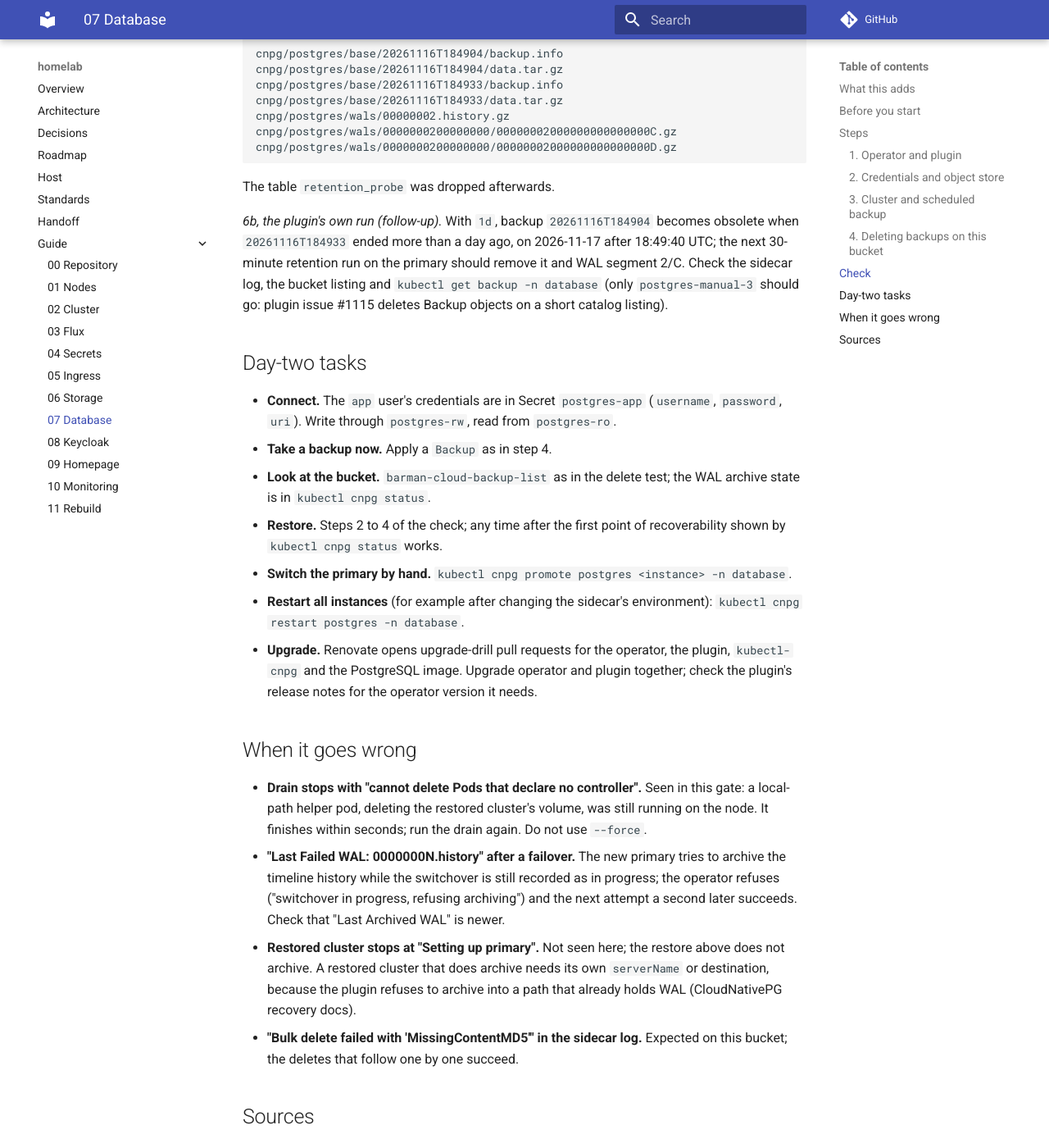
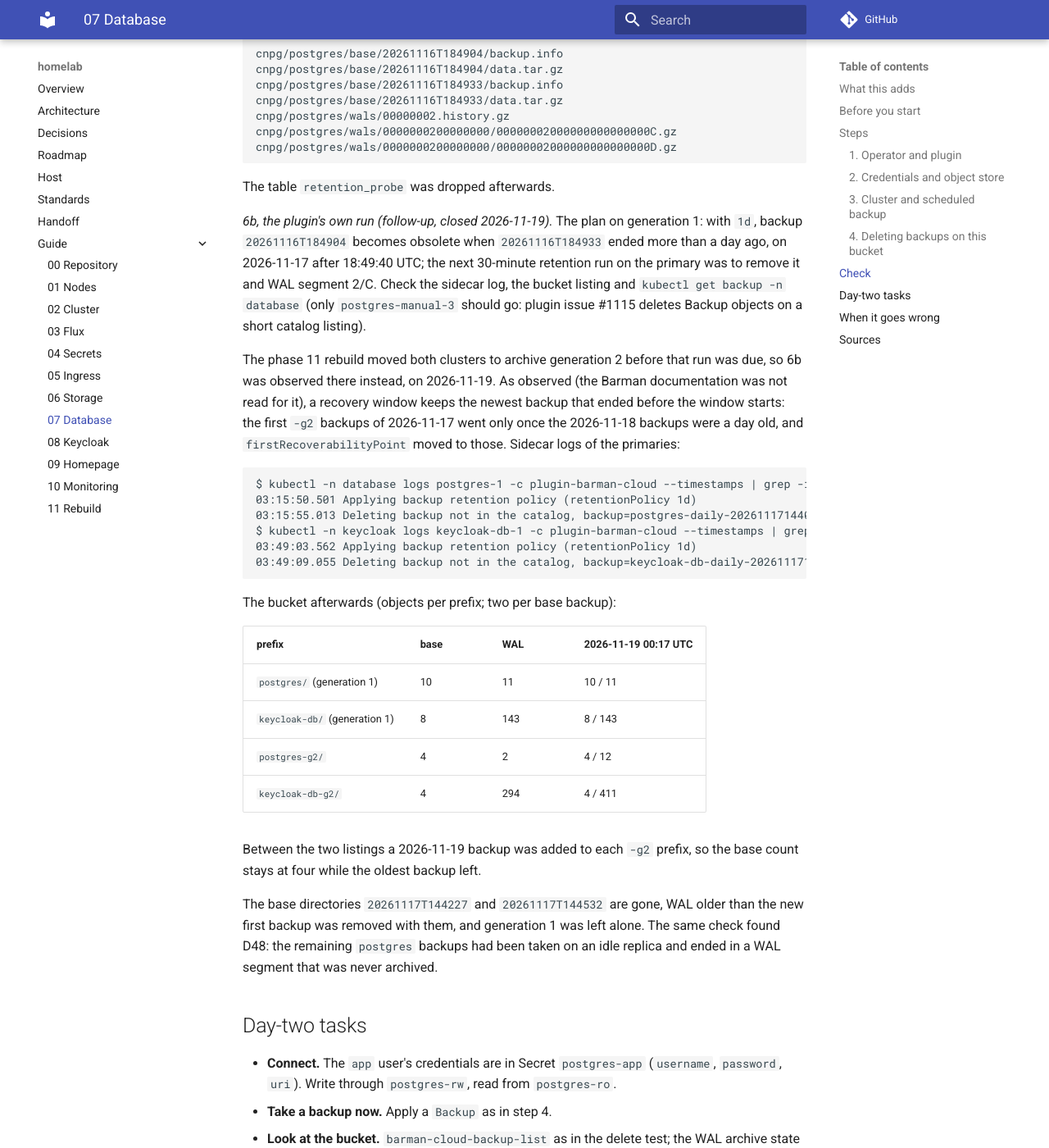
Before and after one commit to msavdert/homelab, an MkDocs documentation site: the page built from docs/guide/07-database.md, in a window 1280 px wide and 1400 px high, scrolled down 8194 px. Shown: the whole window at 82% size. Built offline with MkDocs 1.6.1 and Material for MkDocs 9.7.7, drawn with Linux system fonts in a browser that asks for light colours; comment, search, counter and statistics services are not loaded; some of the changed text lies outside the part shown.

Commit message:
docs(database): close phase 7 follow-up 6b, retention back to 7d (#69)
Purpose: close follow-up 6b (D37). The plugin's own retention removed
the first archive-generation-2 backups on 2026-11-19 (sidecar logs
03:15:55 and 03:49:09 UTC) with their WAL, and left generation 1 alone.
Per D37, retention goes back to `7d` (D27) on both ObjectStores.

- Database guide: the evidence (logs, bucket counts). Keycloak and
Rebuild guides, roadmap and handoff: no longer say 6b is open or
retention is `1d`.

Checks: server-side dry run of both ObjectStores; `mise run check`
passes. Evidence re-verified by the auditor against the live logs,
Backup objects, ObjectStore status and the saved bucket listing. After
merge: both ObjectStores show `retentionPolicy: 7d`.

Audit: standard; internal pass with findings, 4 confirmed, 0 rejected; 1
round.

🤖 Generated with [Claude Code](https://claude.com/claude-code)

https://claude.ai/code/session_01FLhVtFaKxTeabEozP8SZZ1

Co-authored-by: msavdert <msavdert@users.noreply.github.com>
Co-authored-by: Claude Opus 5.5 <noreply@anthropic.com>

````diff
--- a/docs/guide/07-database.md
+++ b/docs/guide/07-database.md
@@ -1,10 +1,10 @@
 # 07 Database
 
-!!! note "One follow-up is open"
+!!! note "Follow-up 6b closed on 2026-11-19"
     The gate passed on 2026-11-16. Step 6b, the plugin's own retention
-    removing an expired backup (D37), is expected on 2026-11-17 at about
-    19:00 UTC. Its output and the return to 7-day retention are added
-    here when it has been observed.
+    removing an expired backup (D37), was observed on archive generation
+    2 on 2026-11-19 (output under step 6 of the check); retention is back
+    to 7 days.
 
 ## What this adds
 
@@ -354,8 +354,8 @@ to `postgres-2` on k8s-2. `postgres-rw` failed for about 12 seconds
 (04:34:04 to 04:34:15) and then answered from the new primary. After the
 uncordon, `postgres-1` came back on k8s-3 as a replica.
 
-**6. Retention.** Split in two (D37). Retention is set to `1d` until 6b
-has been observed (pull request #31).
+**6. Retention.** Split in two (D37). Retention was `1d` until 6b had
+been observed (pull request #31); it is `7d` since 2026-11-19.
 
 *6a, retention delete on the bucket (2026-11-16).* The plugin cannot
 expire a backup sooner than a day, so the same Barman command it runs is
@@ -431,13 +431,48 @@ cnpg/postgres/wals/0000000200000000/00000002000000000000000D.gz
 
 The table `retention_probe` was dropped afterwards.
 
-*6b, the plugin's own run (follow-up).* With `1d`, backup
+*6b, the plugin's own run (follow-up, closed 2026-11-19).* The plan on
+generation 1: with `1d`, backup
 `20261116T184904` becomes obsolete when `20261116T184933` ended more than
 a day ago, on 2026-11-17 after 18:49:40 UTC; the next 30-minute retention
-run on the primary should remove it and WAL segment 2/C. Check the
+run on the primary was to remove it and WAL segment 2/C. Check the
 sidecar log, the bucket listing and `kubectl get backup -n database`
 (only `postgres-manual-3` should go: plugin issue #1115 deletes Backup
 objects on a short catalog listing).
+
+The phase 11 rebuild moved both clusters to archive generation 2 before
+that run was due, so 6b was observed there instead, on 2026-11-19. As
+observed (the Barman documentation was not read for it), a recovery
+window keeps the newest backup that ended before the window starts: the
+first `-g2` backups of 2026-11-17 went only once the 2026-11-18 backups
+were a day old, and `firstRecoverabilityPoint` moved to those. Sidecar logs of the primaries:
+
+```
+$ kubectl -n database logs postgres-1 -c plugin-barman-cloud --timestamps | grep -iE 'retention|delet'
+03:15:50.501 Applying backup retention policy (retentionPolicy 1d)
+03:15:55.013 Deleting backup not in the catalog, backup=postgres-daily-20261117144024
+$ kubectl -n keycloak logs keycloak-db-1 -c plugin-barman-cloud --timestamps | grep -iE 'retention|delet'
+03:49:03.562 Applying backup retention policy (retentionPolicy 1d)
+03:49:09.055 Deleting backup not in the catalog, backup=keycloak-db-daily-20261117144258
+```
+
+The bucket afterwards (objects per prefix; two per base backup):
+
+| prefix | base | WAL | 2026-11-19 00:17 UTC |
+|---|---|---|---|
+| `postgres/` (generation 1) | 10 | 11 | 10 / 11 |
+| `keycloak-db/` (generation 1) | 8 | 143 | 8 / 143 |
+| `postgres-g2/` | 4 | 2 | 4 / 12 |
+| `keycloak-db-g2/` | 4 | 294 | 4 / 411 |
+
+Between the two listings a 2026-11-19 backup was added to each `-g2`
+prefix, so the base count stays at four while the oldest backup left.
+
+The base directories `20261117T144227` and `20261117T144532` are gone,
+WAL older than the new first backup was removed with them, and
+generation 1 was left alone. The same check found D48: the remaining
+`postgres` backups had been taken on an idle replica and ended in a WAL
+segment that was never archived.
 
 ## Day-two tasks
 
````
Also changed, not shown: docs/guide/08-keycloak.md (+2 -2 lines), docs/guide/11-rebuild.md (+6 -7 lines), docs/handoff.md (+10 -25 lines), docs/roadmap.md (+1 -1 lines), 2 other files.
